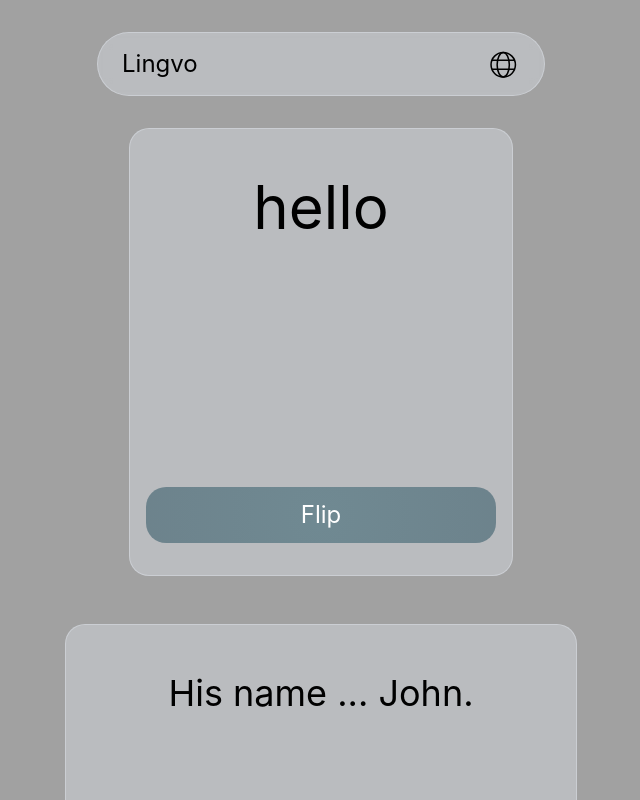
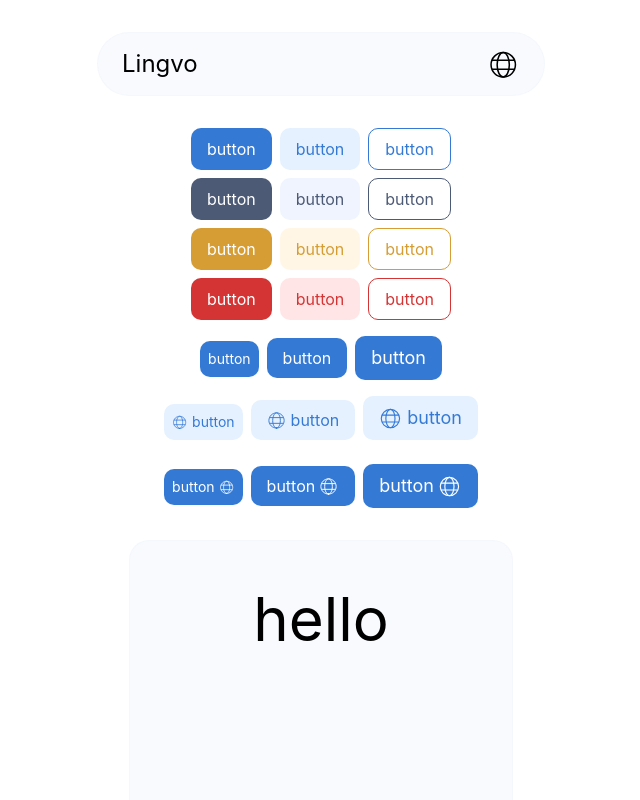
Before and after one commit to tmxsimon/lingvo, a React (Vite) app in the folder frontend/: page / in a window 1280 px wide. Shown: the top 800 px of the page, without its empty margins (319-959 px from the left). Built offline with nearby package versions, Linux system fonts and the light colour scheme.

Commit message:
feat: add better buttons

```diff
--- a/frontend/src/components/Button.tsx
+++ b/frontend/src/components/Button.tsx
@@ -1,18 +1,78 @@
+type ButtonProps = {
+  text: string;
+  iconFront?: React.ReactNode;
+  iconBack?: React.ReactNode;
+  type?: "primary" | "secondary" | "tertiary";
+  theme?: "primary" | "neutral" | "danger" | "warning";
+  size?: "small" | "medium" | "large";
+  underline?: boolean;
+  hoverEffect?: boolean;
+  onClick: () => void;
+  className?: string;
+};
+
+const colorMap: Record<string, Record<string, string>> = {
+  primary: {
+    primary: "bg-primary-300 text-white",
+    secondary: "bg-primary-100 text-primary-300",
+    tertiary: "border border-primary-300 text-primary-300",
+  },
+  neutral: {
+    primary: "bg-neutral-400 text-white",
+    secondary: "bg-neutral-100 text-neutral-400",
+    tertiary: "border border-neutral-400 text-neutral-400",
+  },
+  warning: {
+    primary: "bg-warning-300 text-white",
+    secondary: "bg-warning-100 text-warning-300",
+    tertiary: "border border-warning-300 text-warning-300",
+  },
+  danger: {
+    primary: "bg-danger-300 text-white",
+    secondary: "bg-danger-100 text-danger-300",
+    tertiary: "border border-danger-300 text-danger-300",
+  },
+};
+
+const sizeMap: Record<string, string> = {
+  small: "px-base-sm py-2 text-sm",
+  medium: "px-base py-2 text-md",
+  large: "px-base py-2 text-lg",
+};
+
+const iconSizeMap: Record<string, string> = {
+  small: "size-4",
+  medium: "size-5",
+  large: "size-6",
+};
+
 const Button = ({
   text,
+  iconFront,
+  iconBack,
+  type = "primary",
+  theme = "primary",
+  size = "medium",
+  underline = false,
+  hoverEffect = true,
   onClick,
   className = "",
-}: {
-  text: string;
-  onClick: () => void;
-  className?: string;
-}) => {
+}: ButtonProps) => {
+  className += ` ${colorMap[theme][type]} ${sizeMap[size]}`;
+  const iconSizeClass = iconSizeMap[size];
+
   return (
     <button
-      className={`rounded-base-lg cursor-pointer bg-radial-(--primary-gradient) py-3 text-2xl text-white ${className}`}
+      className={`rounded-base-sm cursor-pointer ${underline ? "hover:underline" : ""} ${hoverEffect ? "hover:brightness-103" : ""} active:brightness-97 ${className}`}
       onClick={onClick}
     >
-      {text}
+      <div className="flex items-center justify-center">
+        {iconFront && (
+          <div className={`mr-1 ${iconSizeClass}`}>{iconFront}</div>
+        )}
+        {text}
+        {iconBack && <div className={`ml-1 ${iconSizeClass}`}>{iconBack}</div>}
+      </div>
     </button>
   );
 };
--- a/frontend/src/components/Icon.tsx
+++ b/frontend/src/components/Icon.tsx
@@ -5,7 +5,8 @@ type IconProps = {
   className?: string;
 };
 
-const Icon = ({ name, className = "" }: IconProps) => {
+const Icon = ({ name, className = "size-full" }: IconProps) => {
+  className += " stroke-current";
   const IconElement = ICONS[name];
   return <IconElement className={className} />;
 };
--- a/frontend/src/features/home/pages/Homepage.tsx
+++ b/frontend/src/features/home/pages/Homepage.tsx
@@ -1,16 +1,162 @@
-import WordCard from "../../tools/WordCard/components/WordCard";
+import Button from "../../../components/Button";
+import Icon from "../../../components/Icon";
+import Card from "../../tools/Card/components/Card";
 import WordOption from "../../tools/WordOption/components/WordOption";
 
 const Homepage = () => {
   return (
-    <div className="flex flex-col items-center gap-12 pt-32">
-      <WordCard
+    <div className="gap-base flex flex-col items-center pt-32">
+      <div className="flex flex-col gap-2">
+        <div className="mx-auto flex gap-2">
+          <Button
+            text="button"
+            type="primary"
+            theme="primary"
+            onClick={() => console.log("123")}
+          />
+          <Button
+            text="button"
+            type="secondary"
+            theme="primary"
+            onClick={() => console.log("123")}
+          />
+          <Button
+            text="button"
+            type="tertiary"
+            theme="primary"
+            onClick={() => console.log("123")}
+          />
+        </div>
+        <div className="mx-auto flex gap-2">
+          <Button
+            text="button"
+            type="primary"
+            theme="neutral"
+            onClick={() => console.log("123")}
+          />
+          <Button
+            text="button"
+            type="secondary"
+            theme="neutral"
+            onClick={() => console.log("123")}
+          />
+          <Button
+            text="button"
+            type="tertiary"
+            theme="neutral"
+            onClick={() => console.log("123")}
+          />
+        </div>
+        <div className="mx-auto flex gap-2">
+          <Button
+            text="button"
+            type="primary"
+            theme="warning"
+            onClick={() => console.log("123")}
+          />
+          <Button
+            text="button"
+            type="secondary"
+            theme="warning"
+            onClick={() => console.log("123")}
+          />
+          <Button
+            text="button"
+            type="tertiary"
+            theme="warning"
+            onClick={() => console.log("123")}
+          />
+        </div>
+        <div className="mx-auto flex gap-2">
+          <Button
+            text="button"
+            type="primary"
+            theme="danger"
+            onClick={() => console.log("123")}
+          />
+          <Button
+            text="button"
+            type="secondary"
+            theme="danger"
+            onClick={() => console.log("123")}
+          />
+          <Button
+            text="button"
+            type="tertiary"
+            theme="danger"
+            onClick={() => console.log("123")}
+          />
+        </div>
+        <div className="mt-base-sm mx-auto inline-block space-x-2">
+          <Button
+            text="button"
+            size="small"
+            underline
+            onClick={() => console.log("123")}
+          />
+          <Button text="button" underline onClick={() => console.log("123")} />
+          <Button
+            text="button"
+            size="large"
+            underline
+            onClick={() => console.log("123")}
+          />
+        </div>
+
+        <div className="mt-base-sm mx-auto inline-block space-x-2">
+          <Button
+            text="button"
+            type="secondary"
+            iconFront={<Icon name="globe" />}
+            size="small"
+            underline
+            onClick={() => console.log("123")}
+          />
+          <Button
+            text="button"
+            type="secondary"
+            iconFront={<Icon name="globe" />}
+            underline
+            onClick={() => console.log("123")}
+          />
+          <Button
+            text="button"
+            type="secondary"
+            iconFront={<Icon name="globe" />}
+            size="large"
+            underline
+            onClick={() => console.log("123")}
+          />
+        </div>
+        <div className="my-base mx-auto inline-block space-x-2">
+          <Button
+            text="button"
+            iconBack={<Icon name="globe" />}
+            size="small"
+            underline
+            onClick={() => console.log("123")}
+          />
+          <Button
+            text="button"
+            iconBack={<Icon name="globe" />}
+            underline
+            onClick={() => console.log("123")}
+          />
+          <Button
+            text="button"
+            iconBack={<Icon name="globe" />}
+            size="large"
+            underline
+            onClick={() => console.log("123")}
+          />
+        </div>
+      </div>
+      <Card
         frontText="hello"
         backText="xin chào"
         onCorrect={() => alert("Good boy")}
         onWrong={() => alert("Study more")}
       />
-
       <WordOption
         parts={{ part1: "His name ", part2: " John." }}
         options={{
--- a/frontend/src/features/tools/WordCard/components/WordCard.tsx
+++ b/frontend/src/features/tools/Card/components/Card.tsx
@@ -36,7 +36,12 @@ const Card = ({ frontText, backText, onWrong, onCorrect }: CardProps) => {
         >
           <div className="text-6xl">{frontText}</div>
           <div className="flex w-full">
-            <Button className="flex-1" text="Flip" onClick={handleFlipClick} />
+            <Button
+              className="flex-1"
+              text="Flip"
+              size="large"
+              onClick={handleFlipClick}
+            />
           </div>
         </motion.div>
         {/* back */}
@@ -47,9 +52,20 @@ const Card = ({ frontText, backText, onWrong, onCorrect }: CardProps) => {
           transition={{ duration: durationSeconds }}
         >
           <div className="text-6xl">{backText}</div>
-          <div className="flex w-full gap-4">
-            <Button className="flex-1" text="Don't know" onClick={onWrong} />
-            <Button className="flex-1" text="Know" onClick={onCorrect} />
+          <div className="gap-base flex w-full">
+            <Button
+              className="flex-1"
+              text="Don't know"
+              theme="danger"
+              size="large"
+              onClick={onWrong}
+            />
+            <Button
+              className="flex-1"
+              text="Know"
+              size="large"
+              onClick={onCorrect}
+            />
           </div>
         </motion.div>
       </motion.div>
--- a/frontend/src/features/tools/WordOption/components/WordOption.tsx
+++ b/frontend/src/features/tools/WordOption/components/WordOption.tsx
@@ -31,20 +31,23 @@ const WordOption = ({
       <div className="w-full text-center text-4xl">
         {parts.part1} ... {parts.part2}
       </div>
-      <div className="flex flex-col gap-2">
+      <div className="gap-base-sm flex flex-col">
         <Button
           text={options.option1.text}
+          size="large"
           onClick={() => onOptionClick(options.option1.isCorrect)}
           className="w-full"
         />
         <Button
           text={options.option2.text}
+          size="large"
           onClick={() => onOptionClick(options.option2.isCorrect)}
           className="w-full"
         />
         {options.option3 && (
           <Button
             text={options.option3.text}
+            size="large"
             onClick={() => onOptionClick(options.option3!.isCorrect)}
             className="w-full"
           />
@@ -52,6 +55,7 @@ const WordOption = ({
         {options.option4 && (
           <Button
             text={options.option4.text}
+            size="large"
             onClick={() => onOptionClick(options.option4!.isCorrect)}
             className="w-full"
           />
--- a/frontend/src/index.css
+++ b/frontend/src/index.css
@@ -5,7 +5,7 @@
   --spacing-base: 1rem;
   --spacing-base-lg: 1.5rem;
 
-  --radius-base-sm: 12px;
+  --radius-base-sm: 10px;
   --radius-base: 16px;
   --radius-base-lg: 20px;
 
@@ -25,21 +25,37 @@
   --color-glassy-light: #b9fafa;
   --color-glassy-dark: #d1dbe8;
 
-  --color-primary: #1356b9;
-  --color-primary-light: #296ccf;
-  --color-primary-dark: #0e3d82;
+  --color-primary-100: #e5f1ff;
+  --color-primary-200: #7fafee;
+  --color-primary-300: #347ad5;
+  --color-primary-400: #174b8f;
+  --color-primary-500: #031935;
 
-  --primary-gradient:
-    circle, rgba(63, 104, 117, 0.6) 0%, rgba(58, 93, 107, 0.6) 100%;
+  --color-danger-100: #ffe5e5;
+  --color-danger-200: #ee7f7f;
+  --color-danger-300: #d53434;
+  --color-danger-400: #8f1717;
+  --color-danger-500: #350303;
 
-  /* --primary-gradient:
-    circle, rgba(155, 219, 235, 1) 0%, rgba(141, 207, 227, 1) 100%; */
+  --color-warning-100: #fff6e5;
+  --color-warning-200: #eec77f;
+  --color-warning-300: #d59d34;
+  --color-warning-400: #8f6517;
+  --color-warning-500: #352303;
+
+  --color-neutral-100: #eff4fe;
+  --color-neutral-200: #cdd6ea;
+  --color-neutral-300: #9daac7;
+  --color-neutral-400: #4d5a76;
+  --color-neutral-500: #2b3752;
+  --color-neutral-600: #14203c;
+  --color-neutral-700: #050e21;
 }
 
 @layer base {
   svg {
     width: 100%;
     height: 100%;
-    fill: var(--contrast);
+    stroke: blue;
   }
 }
--- a/frontend/src/layouts/MainLayout.tsx
+++ b/frontend/src/layouts/MainLayout.tsx
@@ -3,7 +3,7 @@ import Navbar from "../components/Navbar";
 
 const MainLayout = () => {
   return (
-    <div className="flex min-h-screen flex-col bg-neutral-400">
+    <div className="flex min-h-screen flex-col">
       {/* bg-[url(assets/background.jpg)] */}
       <Navbar />
       <main className="flex flex-1 flex-col items-center">
```
Also changed, not shown: frontend/src/assets/icons/globe.svg.
